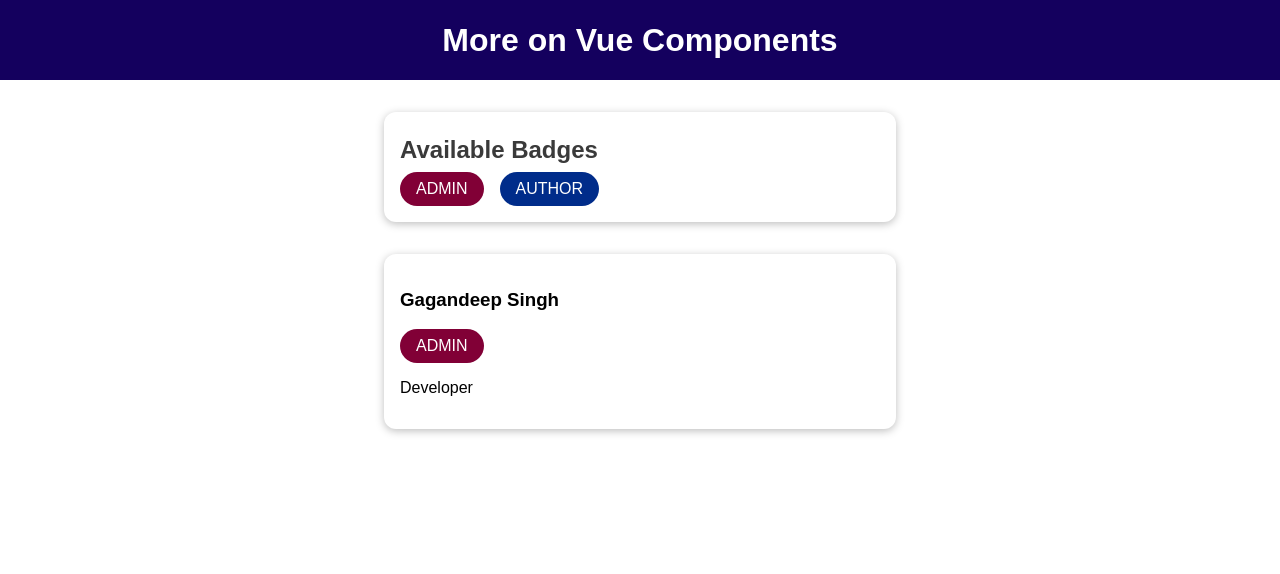
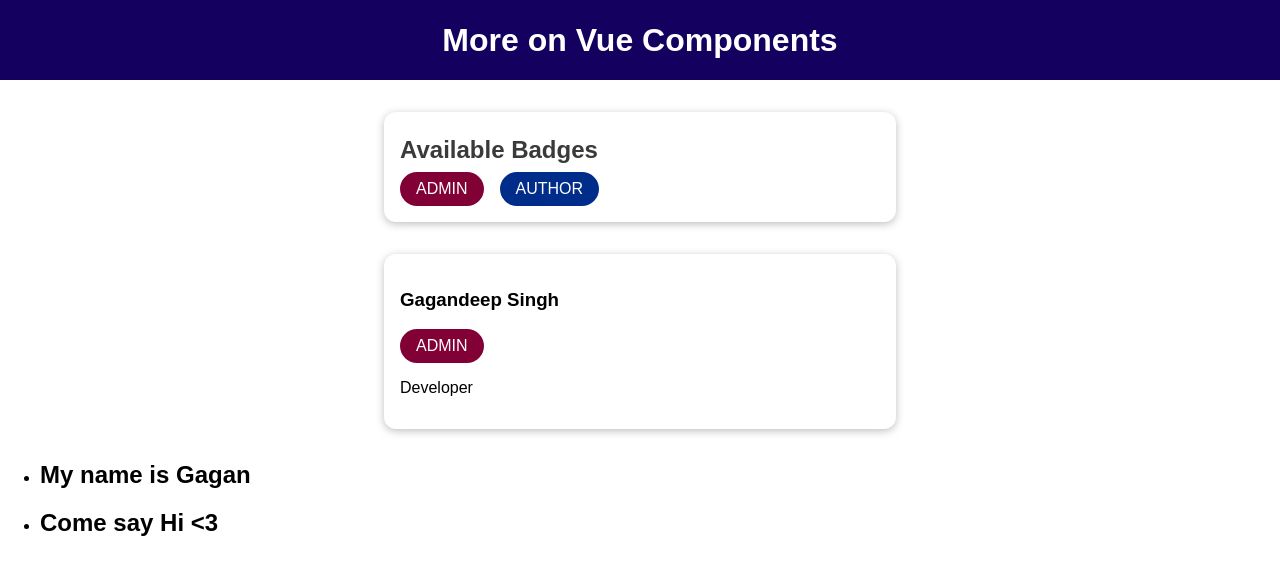
Before and after one commit to Gagandeep39/vue-components-3, a Vue app: page / in a window 1280 px wide. Shown: the top 574 px of the page. Built offline with nearby package versions, Linux system fonts and the light colour scheme.

Commit message:
Added scoped slot

```diff
--- a/src/App.vue
+++ b/src/App.vue
@@ -7,6 +7,13 @@
       :info-text="activeUser.description"
       :role="activeUser.role"
     ></user-info>
+    <course-goals>
+      <template #default="slotProps">
+        <h2>
+          {{ slotProps.item }}
+        </h2>
+      </template>
+    </course-goals>
   </div>
 </template>
 
@@ -14,11 +21,13 @@
 import TheHeader from "./components/TheHeader.vue";
 import BadgeList from "./components/BadgeList.vue";
 import UserInfo from "./components/UserInfo.vue";
+import CourseGoals from "./components/CourseGoals.vue";
 export default {
   components: {
     TheHeader,
     BadgeList,
     UserInfo,
+    CourseGoals,
   },
   data() {
     return {
--- /dev/null
+++ b/src/components/CourseGoals.vue
@@ -0,0 +1,20 @@
+<template>
+  <ul>
+    <li v-for="goal in goals" :key="goal">
+      <!-- Allows accessing goal from parent -->
+      <slot :item="goal"></slot>
+    </li>
+  </ul>
+</template>
+
+<script>
+export default {
+  data() {
+    return {
+      goals: ["My name is Gagan", "Come say Hi <3"],
+    };
+  },
+};
+</script>
+
+<style></style>
```
